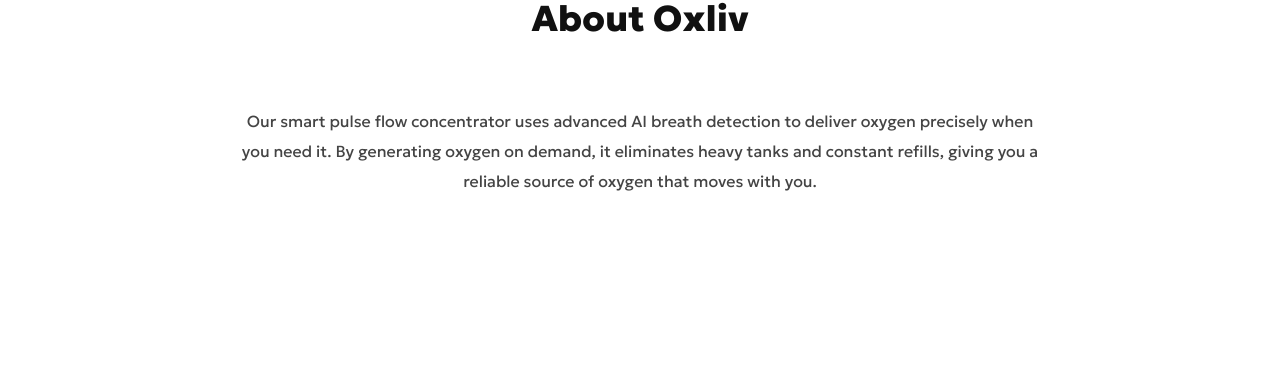
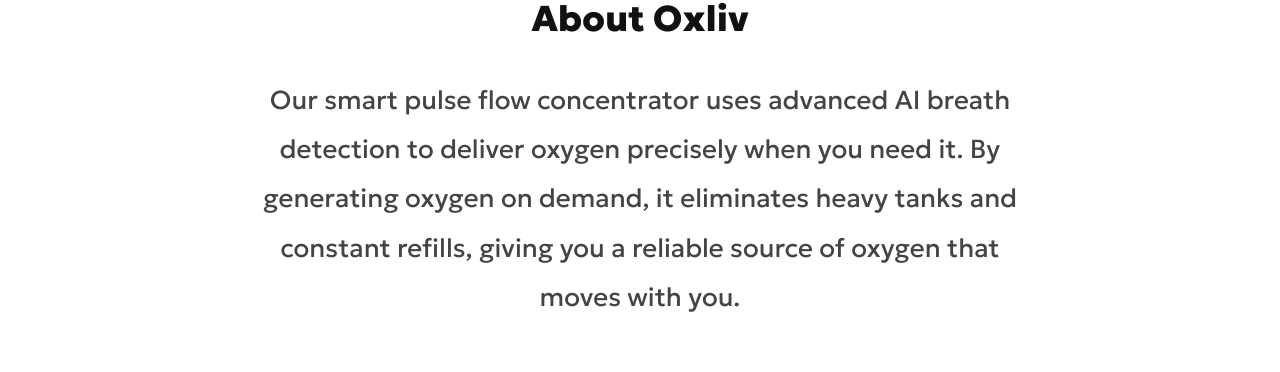
Before and after one commit to BrandsBro/oxygen-gears, a Next.js app: page /about in a window 1280 px wide. Shown: the part 212-584 px from the top of the page. Built offline with nearby package versions, Linux system fonts and the light colour scheme.

Commit message:
fix: shorten about us page content

```diff
--- a/app/about/about.module.css
+++ b/app/about/about.module.css
@@ -15,7 +15,7 @@
   font-size: 36px;
   font-weight: 800;
   color: #111;
-  margin-bottom: 40px;
+  margin-bottom: 10px;
 }
 
 .content {
@@ -25,7 +25,7 @@
 }
 
 .content p {
-  font-size: 16px;
+  font-size: 26px;
   color: #444;
   line-height: 1.9;
   margin: 0;
```
